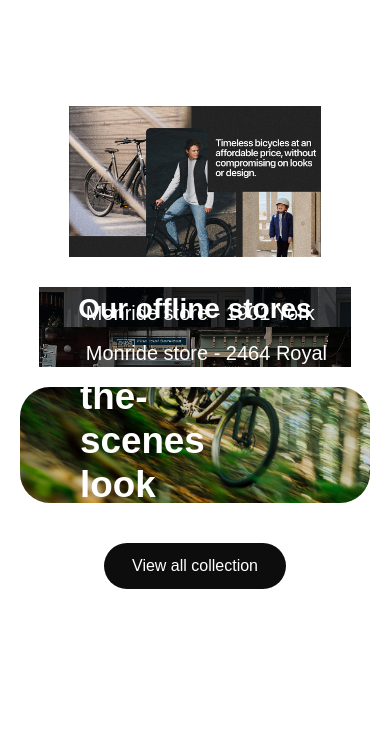
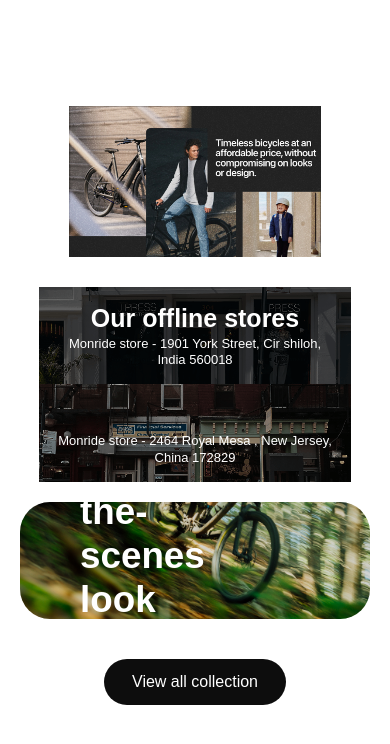
Before and after one commit to Akmalov-dev/Mornride, a React (Vite) app: page / in a window 390 px wide. Shown: the top 744 px of the page. Built offline with nearby package versions, Linux system fonts and the light colour scheme.

Commit message:
offline-text css

```diff
--- a/src/components/Main/Offline/Offline.css
+++ b/src/components/Main/Offline/Offline.css
@@ -60,9 +60,29 @@
     .offline-text { font-size: 20px; }
 }
 
-/* Mobil telefonlar uchun */
+/* Mobil qurilmalar uchun (telefonda) */
 @media (max-width: 480px) {
-    .offline-wrapper { flex-direction: column; } /* Rasmlarni bir-birining tagiga qo'yadi */
-    .offline-left, .offline-right { height: 300px; }
-    .offline-title { font-size: 28px; }
+    .offline-wrapper {
+        flex-direction: column;
+    }
+
+    .offline-title {
+        font-size: 25px;
+        margin-bottom: 20px; /* Sarlavha bilan rasmlar orasida bo'shliq */
+        padding-top: -10px;
+    }
+
+    .offline-left, .offline-right {
+        height: auto;
+        padding: 15px;
+    }
+
+    .offline-text {
+        font-size: 13px;
+        line-height: 1.3;
+        padding-top: 34px;
+        text-align: center;
+        width: 100%; /* Matn konteynerdan chiqib ketmasligi uchun */
+        position: static; /* Absolute pozitsiyani butunlay o'chiramiz */
+    }
 }
```
